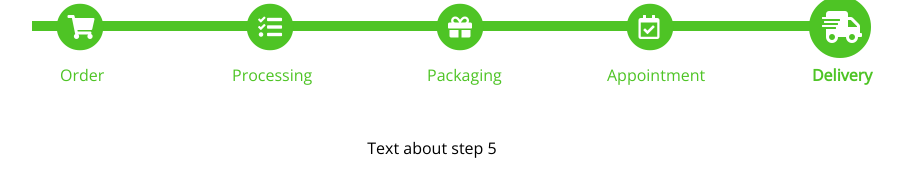
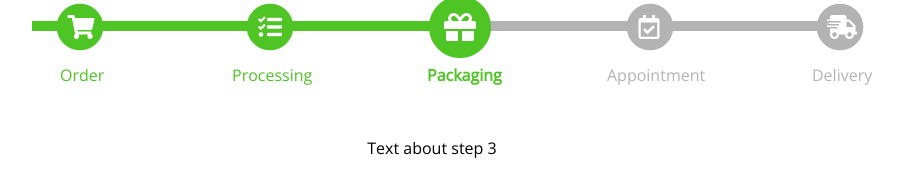
Before and after one commit to albiberon/JG_Order_Tracker, a plain HTML site: page index.html in a window 1280 px wide. Shown: the part 212-408 px from the top of the page, without its empty margins (208-1112 px from the left). Drawn offline with nearby package versions, Linux system fonts and the light colour scheme.

Commit message:
Update index.html

```diff
--- a/index.html
+++ b/index.html
@@ -220,7 +220,7 @@ var OrderTextContent =  {
     step5: "Text about step 5"
     };
 
-var orderDate = new Date("1 Nov, 2019");
+var orderDate = new Date("8 Nov, 2019");
 var now = new Date();
 var timeDifference = now.getTime() - orderDate.getTime() ;
 var passedDays = Math.floor(timeDifference / (1000 * 3600 * 24));
```
